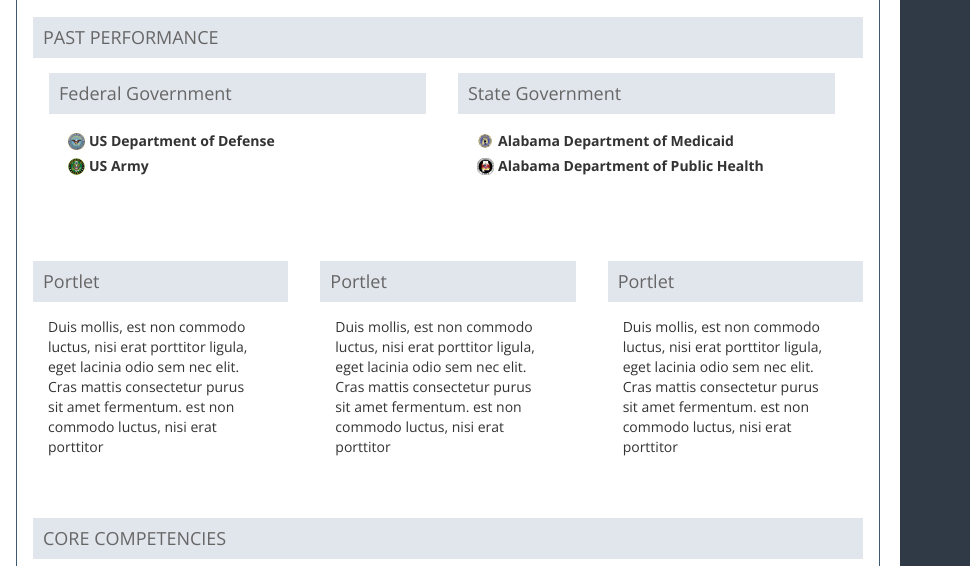
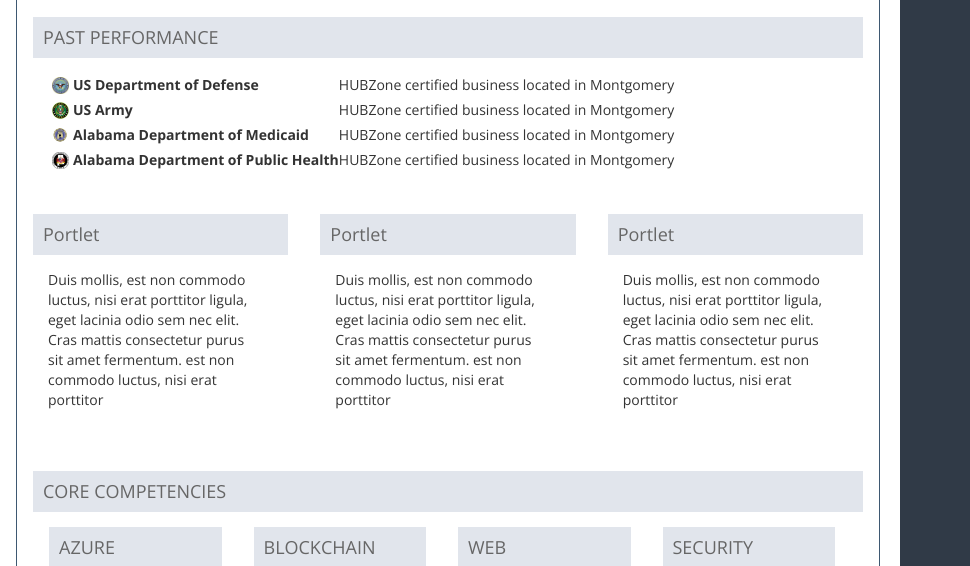
Before and after one commit to CodeHeight/CapabilityStatement, a website: page web/index.html in a window 1280 px wide. Shown: the part 234-800 px from the top of the page, 310-1280 px from the left. Drawn offline with nearby package versions, Linux system fonts and the light colour scheme.

Commit message:
merged two portlets into one.

```diff
--- a/web/index.html
+++ b/web/index.html
@@ -185,7 +185,8 @@
                                                     </div>
                                                     <div class="portlet-body">
                                                         <div class="scroller">
-                                                            <div class="row">
+                                                            <!-- Divide into two Portlets within one row  -->
+                                                            <!--<div class="row">
                                                                 <div class="col-md-6">
                                                                     <div class="portlet box default">
                                                                         <div class="portlet-title">
@@ -238,7 +239,39 @@
                                                                         </div>
                                                                     </div>
                                                                 </div>
-                                                            </div>
+                                                            </div>-->
+                                                            <table>
+                                                                <tbody>
+                                                                    <tr>
+                                                                        <td>
+                                                                            <img src="..\assets\images\Federal\dod.jpg" alt="US Department of Defense" class="img-thumbnail-azure" />
+                                                                        </td>
+                                                                        <td><b>US Department of Defense</b> </td>
+                                                                        <td>HUBZone certified business located in Montgomery </td>
+                                                                    </tr>
+                                                                    <tr>
+                                                                        <td>
+                                                                            <img src="..\assets\images\Federal\usarmy.jpg" alt="US Army" class="img-thumbnail-azure" />
+                                                                        </td>
+                                                                        <td><b>US Army</b> </td>
+                                                                        <td>HUBZone certified business located in Montgomery </td>
+                                                                    </tr>
+                                                                    <tr>
+                                                                        <td>
+                                                                            <img src="..\assets\images\State\medicaid.gif" alt="Department of Medicaid" class="img-thumbnail-azure" />
+                                                                        </td>
+                                                                        <td><b>Alabama Department of Medicaid</b> </td>
+                                                                        <td>HUBZone certified business located in Montgomery </td>
+                                                                    </tr>
+                                                                    <tr>
+                                                                        <td>
+                                                                            <img src="..\assets\images\State\PublicHealth.png" alt="Department of Public Health" class="img-thumbnail-azure" />
+                                                                        </td>
+                                                                        <td><b>Alabama Department of Public Health</b> </td>
+                                                                        <td>HUBZone certified business located in Montgomery </td>
+                                                                    </tr>
+                                                                </tbody>
+                                                            </table>
                                                         </div>
                                                     </div>
                                                 </div>
@@ -463,7 +496,7 @@
                                                                     <div class="portlet box default">
                                                                         <div class="portlet-title">
                                                                             <div class="caption">
-                                                                                INTERNAL </div>
+                                                                                SECURITY </div>
                                                                         </div>
                                                                         <div class="portlet-body">
                                                                             <div class="scroller">
```
